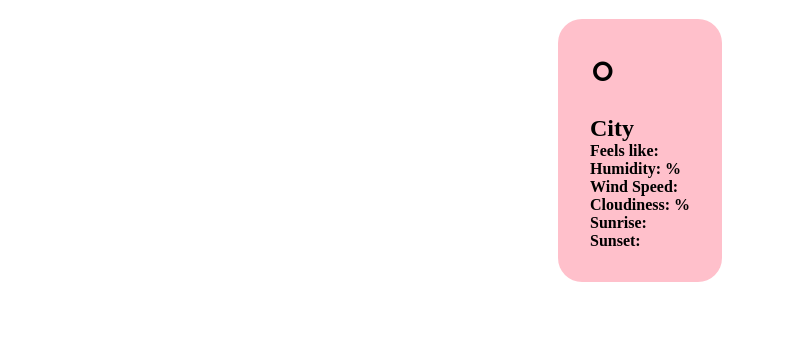
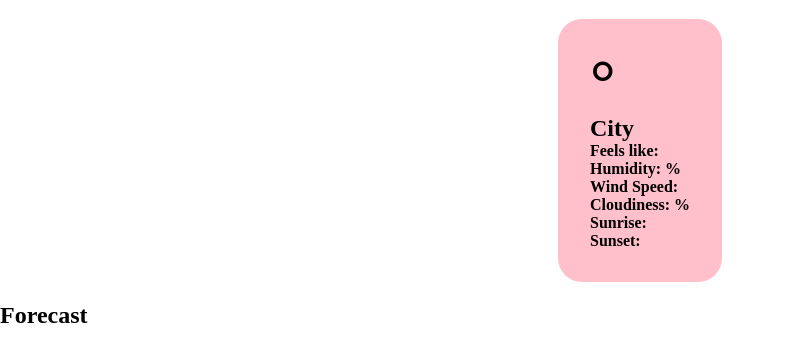
Before and after one commit to scorpi4n/TOP-weather-app, a website built with webpack: page src/index.html in a window 1280 px wide. Shown: the part 61-422 px from the top of the page, without its empty margins (0-785 px from the left). Built offline with nearby package versions, Linux system fonts and the light colour scheme; no server answers.

Commit message:
Add forecast section

```diff
--- a/src/index.html
+++ b/src/index.html
@@ -33,6 +33,11 @@
         <div id="sunrise">Sunrise: <span class="data"></span></div>
         <div id="sunset">Sunset: <span class="data"></span></div>
     </section>
+
+    <section aria-labelledby="forecast-label">
+        <h2 id="forecast-label">Forecast</h2>
+        <ul id="forecast"></ul>
+    </section>
 </body>
 
 </html>
```
